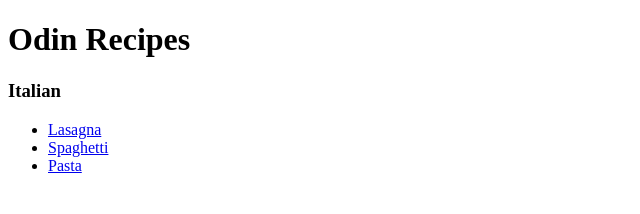
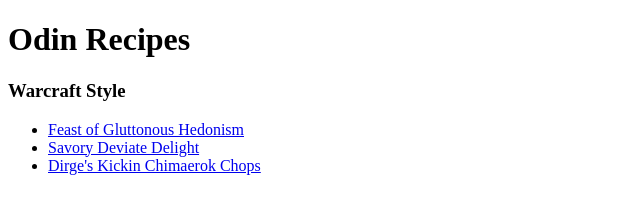
Before and after one commit to stcouch/odin-recipes, a plain HTML site: page index.html in a window 1280 px wide. Shown: the whole page, without its empty margins (0-640 px from the left). Drawn offline with Linux system fonts and the light colour scheme.

Commit message:
changed index.html to WoW-themed

```diff
--- a/index.html
+++ b/index.html
@@ -7,11 +7,11 @@
 
 	<body>
 		<h1>Odin Recipes</h1>
-    <h3>Italian</h3>
+    <h3>Warcraft Style</h3>
     <ul>
-      <li><a href="recipes/lasagna.html">Lasagna</a></li>
-      <li><a href="recipes/spaghetti.html">Spaghetti</a></li>
-      <li><a href="recipes/pasta.html">Pasta</a></li>
+      <li><a href="recipes/gluttoni.html">Feast of Gluttonous Hedonism</a></li>
+      <li><a href="recipes/deviate.html">Savory Deviate Delight</a></li>
+      <li><a href="recipes/dirges.html">Dirge's Kickin Chimaerok Chops</a></li>
     </ul>
 	</body>
 </html>
```
